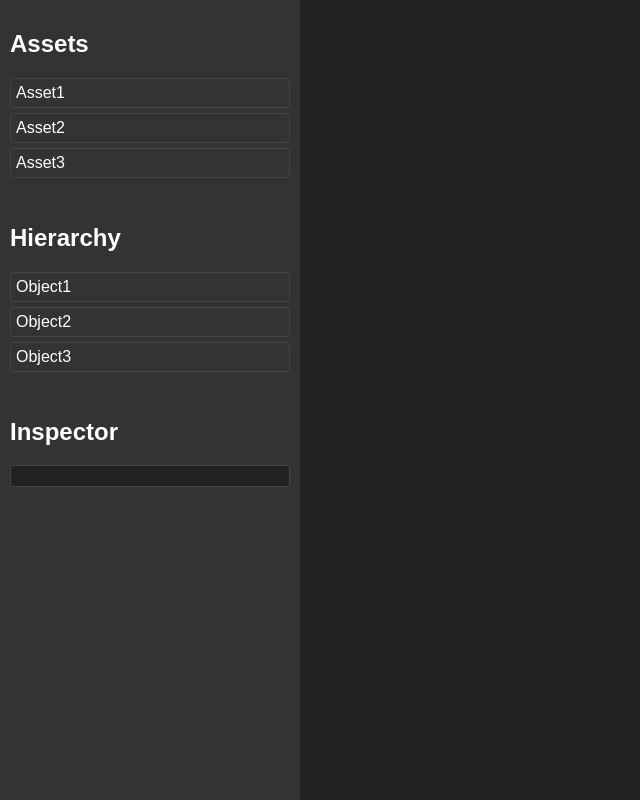
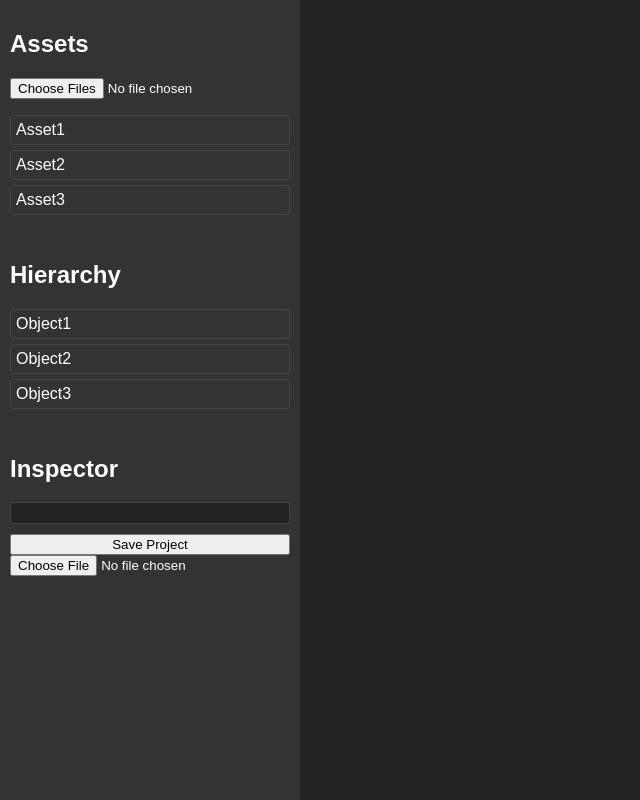
Before and after one commit to SnowDev9099/Vapourware-Engine, a plain HTML site: page index.html in a window 1280 px wide. Shown: the whole page, without its empty margins (0-640 px from the left). Drawn offline with Linux system fonts and the light colour scheme.

Commit message:
Update index.html

```diff
--- a/index.html
+++ b/index.html
@@ -3,13 +3,14 @@
 <head>
     <meta charset="UTF-8">
     <meta name="viewport" content="width=device-width, initial-scale=1.0">
-    <title>Web Game Engine</title>
+    <title>Vapour Engine</title>
     <link rel="stylesheet" href="style.css">
 </head>
 <body>
     <div id="ui">
         <div id="assetPanel">
             <h2>Assets</h2>
+            <input type="file" id="importAssets" multiple />
             <ul id="assetList">
                 <!-- Asset items will be dynamically added here -->
             </ul>
@@ -26,6 +27,8 @@
                 <!-- Inspector content will be dynamically updated here -->
             </div>
         </div>
+        <button id="saveProject">Save Project</button>
+        <input type="file" id="loadProject" />
     </div>
     <div id="gameArea">
         <canvas id="gameCanvas"></canvas>
```
